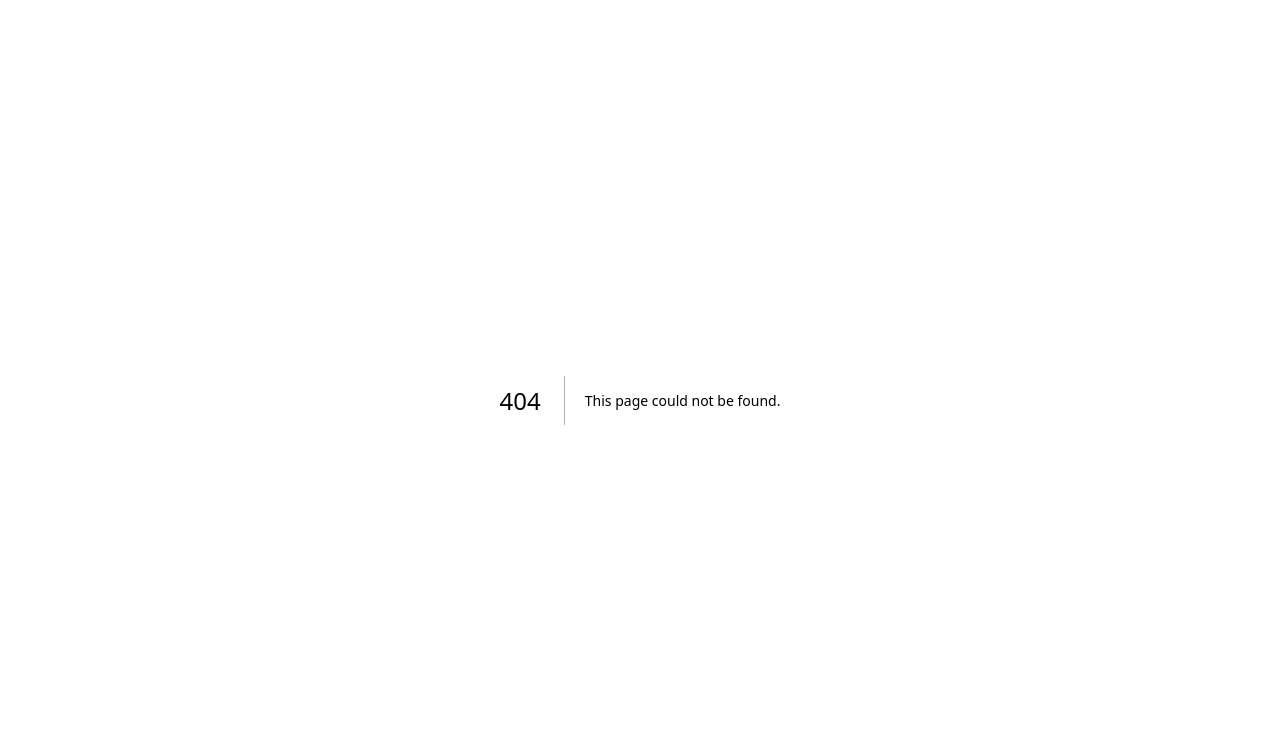
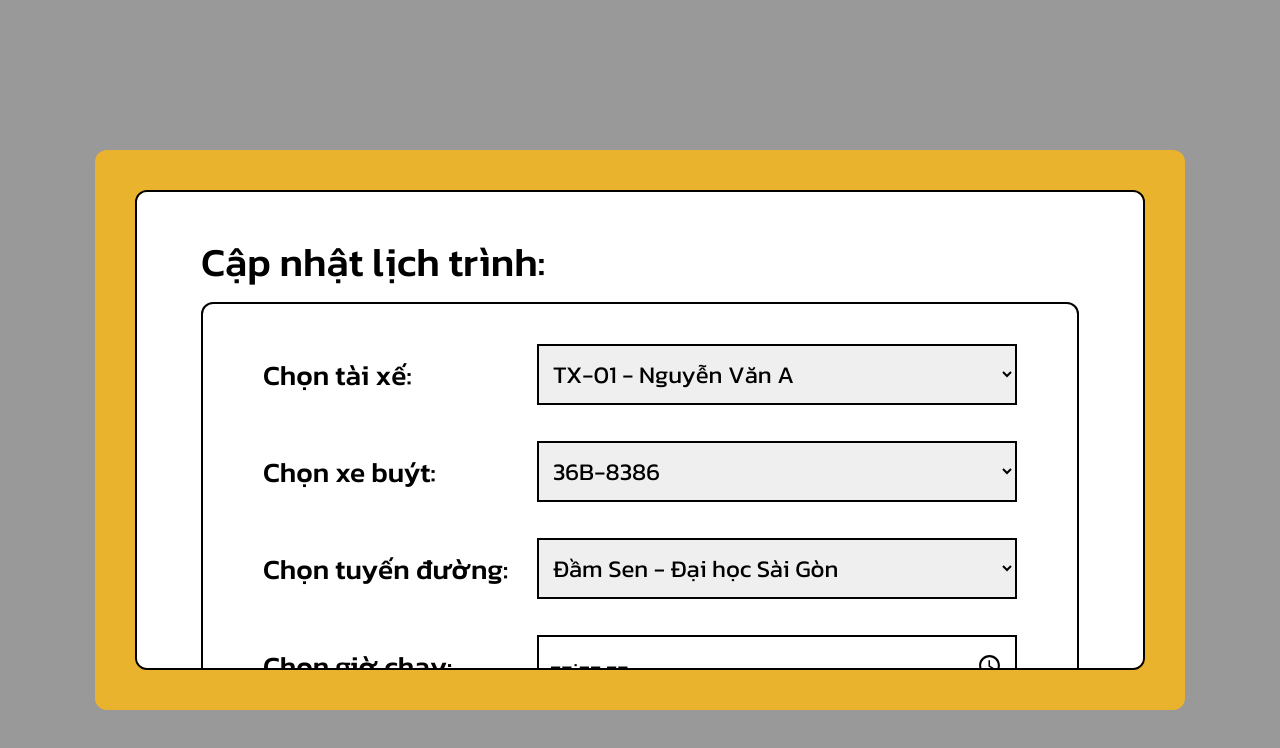
Before and after one commit to ThanhPham2k5/Software-Engineering, a Next.js app in the folder frontend/: page /admin/schedule/modify/1 in a window 1280 px wide. Before the commit this address had no page. Shown: the top 748 px of the page. Built offline with nearby package versions, Linux system fonts and the light colour scheme.

Commit message:
Build(Project): create modify page

```diff
--- /dev/null
+++ b/frontend/src/app/admin/schedule/modify/[id]/page.tsx
@@ -0,0 +1,136 @@
+"use client";
+/* eslint-disable @next/next/no-img-element */
+import "@/styles/admin/create.css";
+import React, { useEffect, useRef } from "react";
+
+type showModify = {
+  modifyProp: boolean;
+  setModifyProp: React.Dispatch<React.SetStateAction<boolean>>;
+};
+
+export default function ModifySchedule({
+  modifyProp,
+  setModifyProp,
+}: showModify) {
+  const createRef = useRef<HTMLDivElement | null>(null);
+  useEffect(() => {
+    function closeCreate(e: MouseEvent) {
+      if (createRef.current && !createRef.current.contains(e.target as Node)) {
+        setModifyProp(false);
+      }
+    }
+
+    document.addEventListener("mousedown", closeCreate);
+
+    return () => {
+      document.removeEventListener("mousedown", closeCreate);
+    };
+  }, [modifyProp, setModifyProp]);
+
+  return (
+    <>
+      <div className="Create">
+        <div className="Create-form" ref={createRef}>
+          <div className="Create-body">
+            <div className="Create-title">Cập nhật lịch trình: </div>
+
+            <div className="Create-info">
+              <div className="Create-driver">
+                <label className="Create-label" htmlFor="driver">
+                  Chọn tài xế:
+                </label>
+
+                <select className="Create-select" name="driver" id="driver">
+                  {/* example */}
+                  <option value="TX-01">TX-01 - Nguyễn Văn A</option>
+                </select>
+              </div>
+
+              <div className="Create-bus">
+                <label className="Create-label" htmlFor="bus">
+                  Chọn xe buýt:
+                </label>
+
+                <select className="Create-select" name="bus" id="bus">
+                  {/* example */}
+                  <option value="36B-8386">36B-8386</option>
+                </select>
+              </div>
+
+              <div className="Create-route">
+                <label className="Create-label" htmlFor="route">
+                  Chọn tuyến đường:
+                </label>
+
+                <select className="Create-select" name="route" id="route">
+                  {/* example */}
+                  <option value="TD-01">Đầm Sen - Đại học Sài Gòn</option>
+                </select>
+              </div>
+
+              <div className="Create-time">
+                <label className="Create-label" htmlFor="time">
+                  Chọn giờ chạy:
+                </label>
+
+                <input type="time" name="time" id="time" />
+              </div>
+
+              <div className="Create-from">
+                <label className="Create-label" htmlFor="from">
+                  Ngày bắt đầu:
+                </label>
+
+                <input type="date" name="from" id="from" />
+              </div>
+
+              <div className="Create-to">
+                <label className="Create-label" htmlFor="to">
+                  Ngày kết thúc:
+                </label>
+
+                <input type="date" name="to" id="to" />
+              </div>
+
+              <div className="Create-list">
+                <label className="Create-label" htmlFor="list">
+                  Danh sách học sinh:
+                </label>
+
+                <select multiple name="list" id="list">
+                  <option value="HS-01">HS-01 Nguyễn Văn A</option>
+                  <option value="HS-01">HS-01 Nguyễn Văn A</option>
+                  <option value="HS-01">HS-01 Nguyễn Văn A</option>
+                  <option value="HS-01">HS-01 Nguyễn Văn A</option>
+                  <option value="HS-01">HS-01 Nguyễn Văn A</option>
+                  <option value="HS-01">HS-01 Nguyễn Văn A</option>
+                </select>
+              </div>
+            </div>
+
+            <div className="Create-buttons">
+              <div
+                className="Create-cancel-button"
+                onClick={() => setModifyProp(false)}
+              >
+                <img
+                  src="/cancel-ico.png"
+                  alt="cancel-ico"
+                  className="cancel-ico"
+                />
+
+                <div className="cancel-text">Hủy</div>
+              </div>
+
+              <div className="Create-done-button">
+                <img src="/done-ico.png" alt="done-ico" className="done-ico" />
+
+                <div className="done-text">Hoàn thành</div>
+              </div>
+            </div>
+          </div>
+        </div>
+      </div>
+    </>
+  );
+}
--- a/frontend/src/styles/admin/create.css
+++ b/frontend/src/styles/admin/create.css
@@ -81,6 +81,7 @@
   border: 2px solid #000;
   width: 100%;
   padding: 10px;
+  cursor: pointer;
 }
 
 .Create-list {
--- a/frontend/src/styles/admin/shedule.css
+++ b/frontend/src/styles/admin/shedule.css
@@ -172,7 +172,8 @@
 
 .Schedule-status-ico,
 .Schedule-menu-ico,
-.Schedule-delete-ico {
+.Schedule-delete-ico,
+.modify-menu-ico {
   width: 40px;
   height: 40px;
   margin-left: 36px;
@@ -183,6 +184,7 @@
 }
 
 .Schedule-menu-ico,
-.Schedule-delete-ico {
+.Schedule-delete-ico,
+.modify-menu-ico {
   cursor: pointer;
 }
```
Also changed, not shown: frontend/src/app/admin/schedule/page.tsx (+17 -1 lines), frontend/public/modify-button-ico.png (added).
